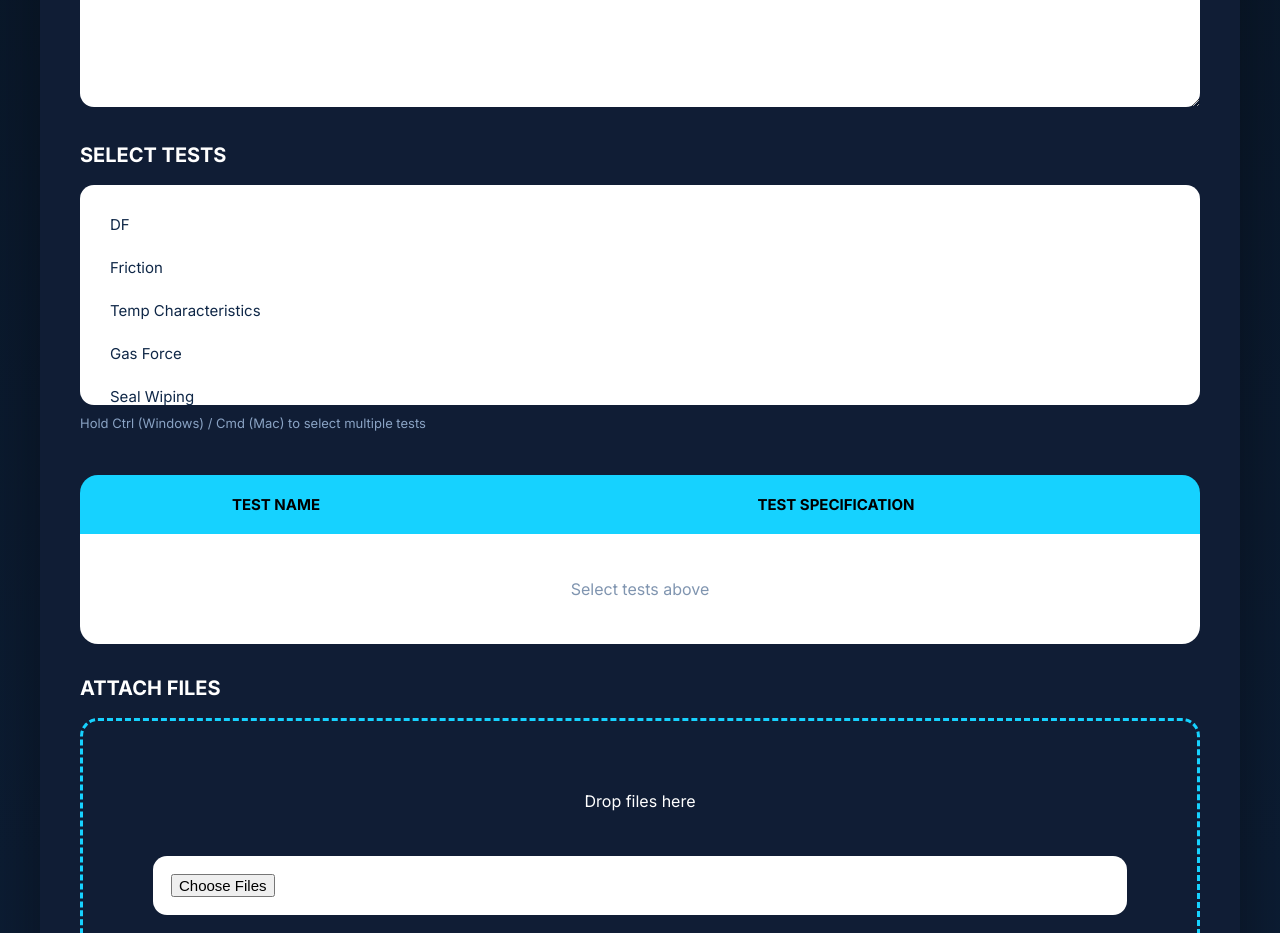
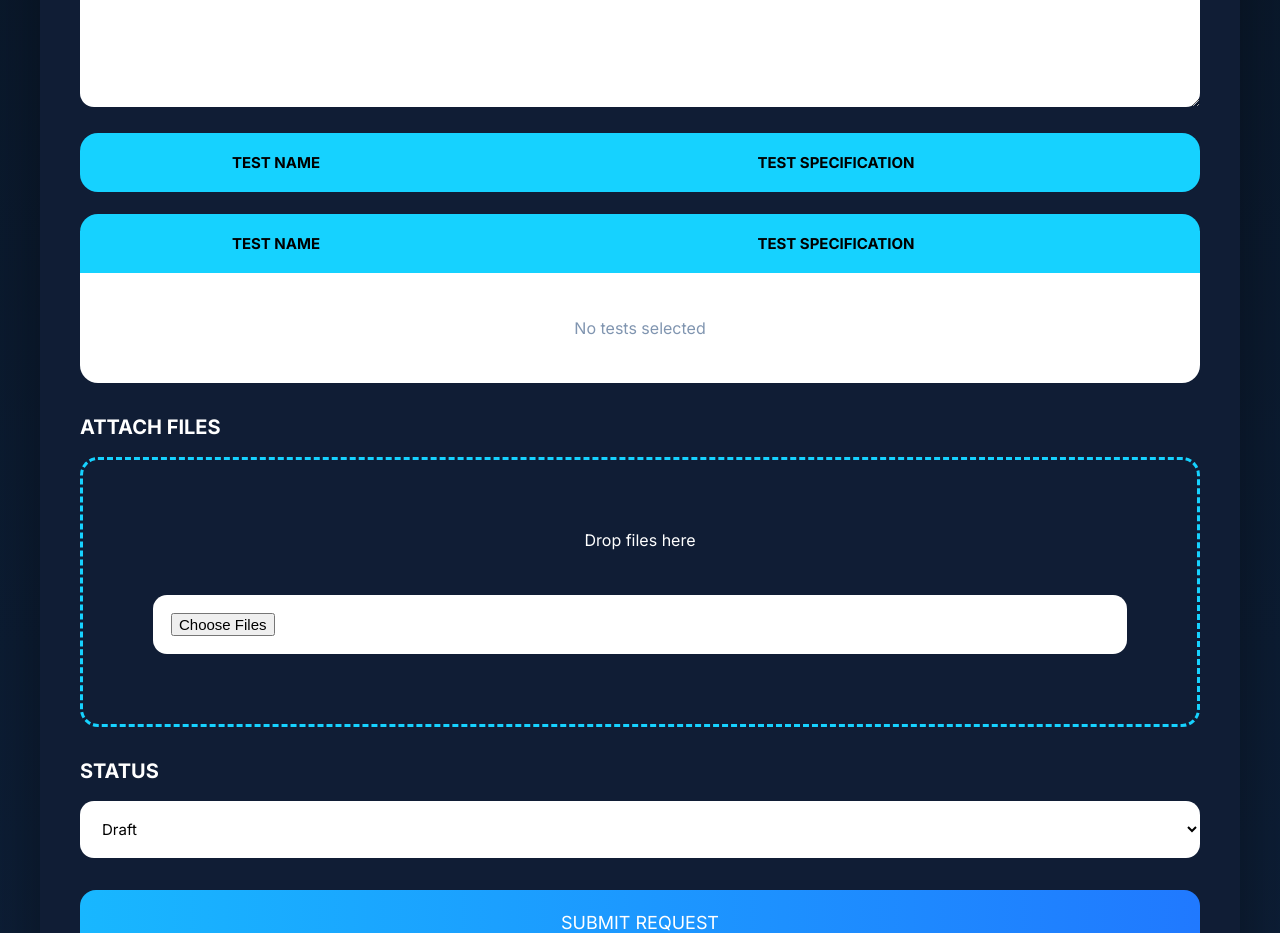
Before and after one commit to harshdespande/rnd, a plain HTML site: page index.html in a window 1280 px wide. Shown: the part 1040-1973 px from the top of the page. Drawn offline with Linux system fonts and the light colour scheme.

Commit message:
Update index.html

```diff
--- a/index.html
+++ b/index.html
@@ -137,55 +137,45 @@ Durability
 <textarea rows="4"></textarea>
 
 
-<h3>SELECT TESTS</h3>
-
-<select
-class="testSelect"
-multiple
-id="testSelect">
-
-<option value="DF">
-DF
-</option>
-
-<option value="Friction">
-Friction
-</option>
-
-<option value="Temp Characteristics">
-Temp Characteristics
-</option>
-
-<option value="Gas Force">
-Gas Force
-</option>
-
-<option value="Seal Wiping">
-Seal Wiping
-</option>
-
-<option value="Durability">
-Durability
-</option>
-
-<option value="Performance">
-Performance
-</option>
-
-</select>
-
-<div class="hint">
-
-Hold Ctrl (Windows) / Cmd (Mac) to select multiple tests
-
-</div>
-
-
 <table>
 
 <thead>
 
 <tr>
+
+<th style="width:35%">
+
+TEST NAME
+
+</th>
+
+<th>
+
+TEST SPECIFICATION
+
+</th>
+
+</tr>
+
+</thead>
+
+<tbody id="testRows">
+
+<tr>
+
+<td colspan="2"
+
+class="emptyRow">
+
+No tests selected
+
+</td>
+
+</tr>
+
+</tbody>
+
+</table>
 
 <table>
 
@@ -194,17 +184,38 @@ Hold Ctrl (Windows) / Cmd (Mac) to select multiple tests
 <tr>
 
 <th style="width:35%">
+
 TEST NAME
+
 </th>
 
 <th>
+
 TEST SPECIFICATION
+
 </th>
 
 </tr>
 
 </thead>
 
+<tbody id="testRows">
+
+<tr>
+
+<td colspan="2"
+
+class="emptyRow">
+
+No tests selected
+
+</td>
+
+</tr>
+
+</tbody>
+
+</table>
 <tbody id="testRows">
 
 </tbody>
```
